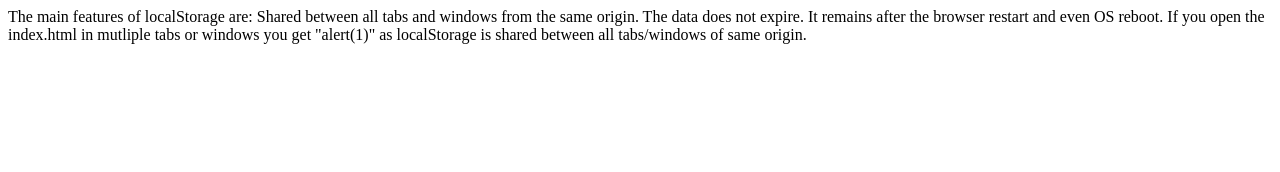
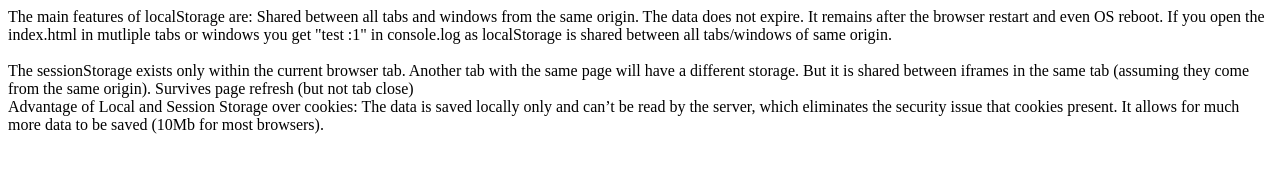
Before and after one commit to neenu-kurian/Exploring-JS, a plain HTML site: page local-session-storage/index.html in a window 1280 px wide. Drawn offline with Linux system fonts and the light colour scheme.

Commit message:
localstorage and sessionstorage

```diff
--- a/local-session-storage/index.html
+++ b/local-session-storage/index.html
@@ -10,7 +10,24 @@
     Shared between all tabs and windows from the same origin.
     The data does not expire. It remains after the browser restart and even OS reboot.
 
-    If you open the index.html in mutliple tabs or windows you get "alert(1)" as localStorage is shared between all tabs/windows of same origin.
+    If you open the index.html in mutliple tabs or windows you get "test :1" in console.log as localStorage is shared between all tabs/windows of same origin.
+  </div> <br/>
+
+  <div>
+    The sessionStorage exists only within the current browser tab.
+      Another tab with the same page will have a different storage.
+      But it is shared between iframes in the same tab (assuming they come from the same origin).
+      Survives page refresh (but not tab close)
+
+  </div>
+
+
+  <div>
+     Advantage of Local and Session Storage over cookies:
+        The data is saved locally only and can’t be read by the server, which eliminates the security issue that cookies present.
+        It allows for much more data to be saved (10Mb for most browsers).
+
+
   </div>
 </body>
 </html>
--- a/local-session-storage/script.js
+++ b/local-session-storage/script.js
@@ -1,3 +1,9 @@
-localStorage.setItem('test', 1);
+localStorage.setItem('localstorage', 1);
 
-alert(localStorage.getItem('test'));
+for (let i = 0; i < localStorage.length; i++) {
+  let key = localStorage.key(i);
+  console.log(`${key}: ${localStorage.getItem(key)}`);
+}
+
+sessionStorage.setItem('sessionstorage', 1);
+console.log('sessionstorage',sessionStorage.getItem('sessionstorage'));
```
